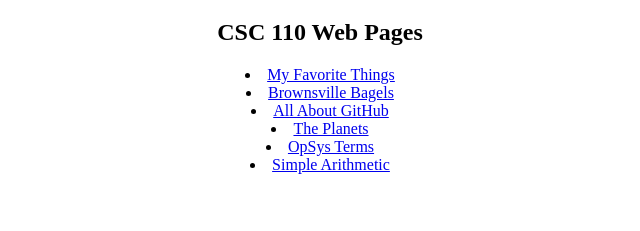
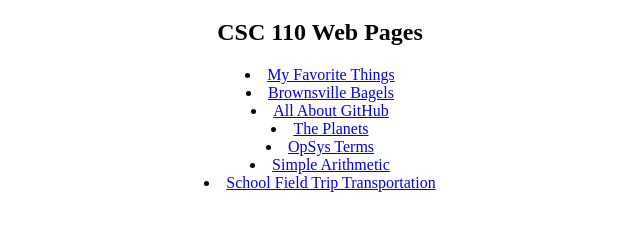
Before and after one commit to oopaleye-pvcc/oopaleye-pvcc.github.io, a plain HTML site: page index.html in a window 1280 px wide. Shown: the part 61-292 px from the top of the page, without its empty margins (320-960 px from the left). Drawn offline with Linux system fonts and the light colour scheme.

Commit message:
Update index.html

```diff
--- a/index.html
+++ b/index.html
@@ -15,6 +15,7 @@
   <li><a href = "theplanets.html"> The Planets </a></li>
   <li><a href = "opsys.html"> OpSys Terms </a></li>
   <li><a href = "arithmetic.html"> Simple Arithmetic </a></li>
+  <li><a href = "buses.html"> School Field Trip Transportation </a></li>
 </u1>
   </center>
   </body>
```
